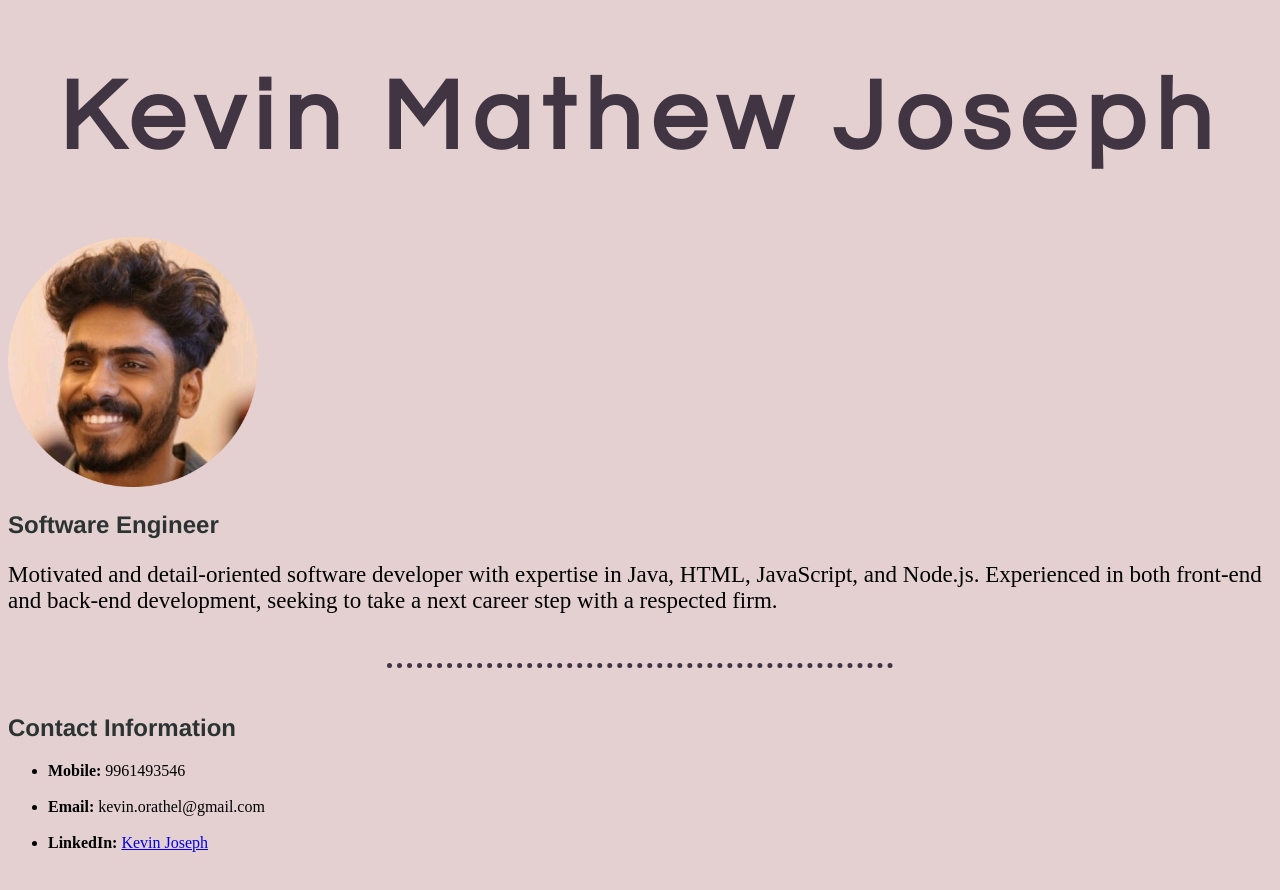
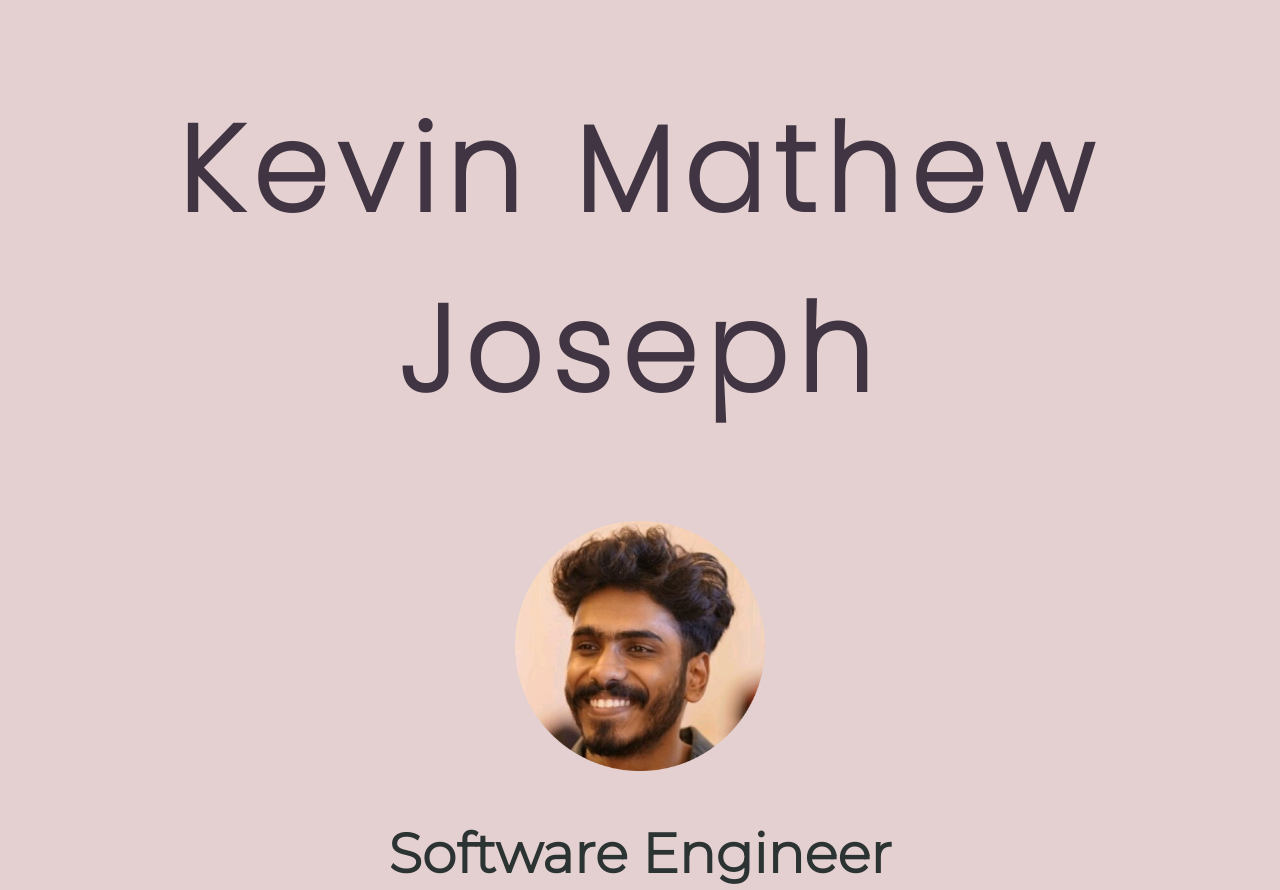
Before and after one commit to kevinorathel/Resume, a plain HTML site: page index.html in a window 1280 px wide. Shown: the top 890 px of the page. Drawn offline with Linux system fonts and the light colour scheme.

Commit message:
Fix: Refactored the page to make it look cleaner

```diff
--- a/css/styles.css
+++ b/css/styles.css
@@ -13,22 +13,10 @@ hr{
     width: 40%;
 }
 
-h1{
-    color: #413543;
-    font-family: 'Century Gothic';
-    font-size: 100px;
-    height: 50 px;
-    letter-spacing: 10px;
-    text-align: center;
-}
-
-h1:hover{
-    color: #ABC4AA;
-}
-
 h2{
     color: #2C3333;
-    font-family:'Franklin Gothic Medium', 'Arial Narrow', Arial, sans-serif;
+    font-family:'Montserrat';
+    font-size: 55px;
 }
 
 th{
@@ -39,6 +27,15 @@ th{
 
 
 /********************************** Class Selectors **********************************/
+
+.name{
+    color: #413543;
+    font-family: 'Poppins', sans-serif;
+    font-size: 60px;
+    height: 50 px;
+    letter-spacing: 10px;
+    text-align: center;
+}
 
 .heading{
     font-family:'Century Gothic';
@@ -54,9 +51,16 @@ th{
     font-size: 18px;
 }
 
+.dp{
+    width: 250px;
+    height: 250px;
+}
+
 /********************************** ID Selectors **********************************/
 
 #summary{
     font-family: Bahnschrift;
     font-size: 23px;
+    padding-top: 5rem;
+    text-align: center;
 }
--- a/index.html
+++ b/index.html
@@ -7,11 +7,20 @@
         <title>Kevin's Resume</title>
         <link rel="stylesheet" href="css/styles.css">
         <link rel="icon" href="css/favicon.ico">
+        <link rel="preconnect" href="https://fonts.googleapis.com">
+        <link rel="preconnect" href="https://fonts.gstatic.com" crossorigin>
+        <link href="https://fonts.googleapis.com/css2?family=Montserrat:wght@300&family=Poppins:wght@200&display=swap" rel="stylesheet">
     </head>
     <body>
+
+        <div class="name">
             <h1>Kevin Mathew Joseph</h1>
-    <img src="images/dp-circle.png" alt ="Kevin's Display Picture" width="250px" height="250px"></body>
+        </div>
+
+        <center>
+            <img src="images/dp-circle.png" class="dp" alt ="Kevin's Display Picture">
             <h2>Software Engineer</h2>
+        </center>
 
         <p id = "summary">
             Motivated and detail-oriented software developer with
```
Lines whose indentation alone changed are shown as unchanged.
